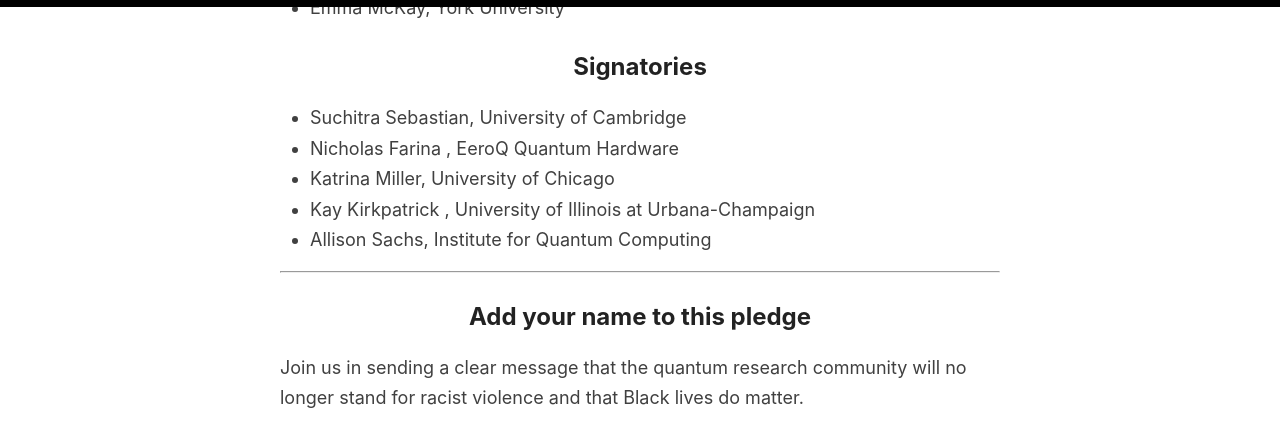
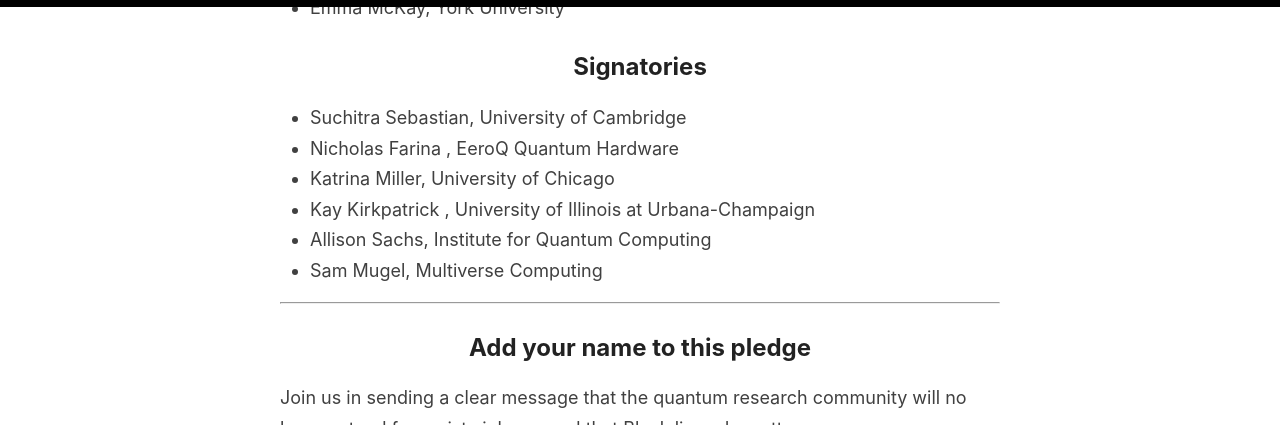
Before and after one commit to quantumforblacklives/quantumforblacklives.github.io, a Jekyll site: the page built from index.html, in a window 1280 px wide and 900 px high, scrolled down 3094 px, cut to the strip 0-425 px from the top of the window. Built offline with Jekyll 4.4.1, drawn with Linux system fonts in a browser that asks for light colours; the list of posts is cut into pages by our own code.

Commit message:
Add signature from Sam Mugel.

```diff
--- a/_includes/signatories.md
+++ b/_includes/signatories.md
@@ -3,3 +3,4 @@
 - Katrina Miller, University of Chicago
 - Kay Kirkpatrick , University of Illinois at Urbana-Champaign
 - Allison Sachs, Institute for Quantum Computing
+- Sam Mugel, Multiverse Computing
```
